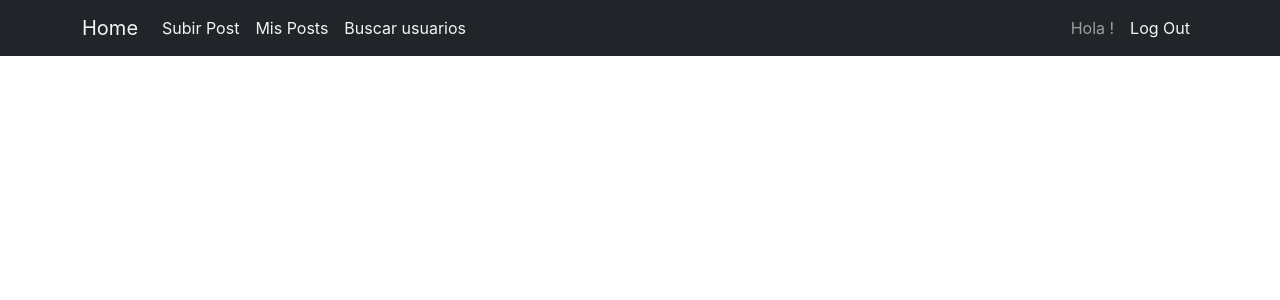
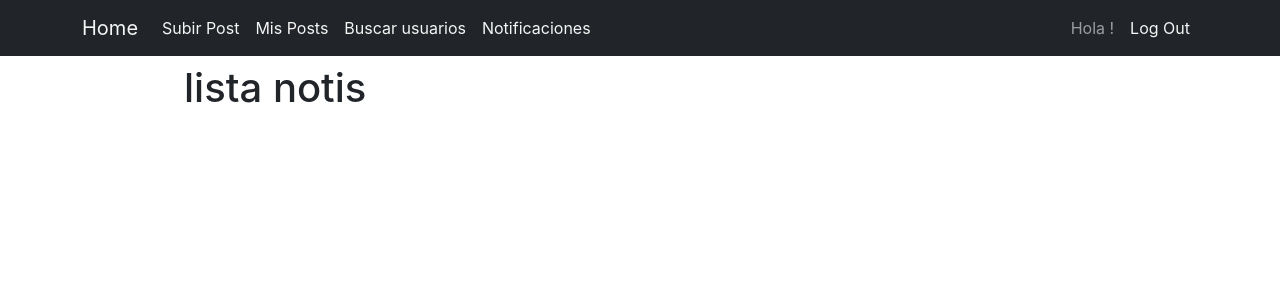
Before and after one commit to luanaselena/kafka-view, a React (Create React App) app in the folder cliente-kafka/: page /notificaciones in a window 1280 px wide. Shown: the top 300 px of the page. Built offline with nearby package versions, Linux system fonts and the light colour scheme; no server answers.

Commit message:
notificaciones menu

```diff
--- a/cliente-kafka/src/App.js
+++ b/cliente-kafka/src/App.js
@@ -7,6 +7,7 @@ import PostsPropios from "./components/ui/PostsPropios";
 import Navegacion from "./components/ui/Navegacion";
 import Posts from "./components/ui/Posts";
 import SubirPost from "./components/ui/SubirPost";
+import Notificaciones from "./components/ui/Notificaciones";
 
 function App() {
 	return (
@@ -23,7 +24,10 @@ function App() {
           <Route path="/signup">
 						<SignUp />
 					</Route>
-          <Route path="/busquedausuarios">
+					<Route path="/notificaciones">
+						<Notificaciones />
+					</Route>
+          			<Route path="/busquedausuarios">
 						<BusquedaUsuarios />
 					</Route>
 					<Route path="/posts">
--- a/cliente-kafka/src/components/ui/Navegacion.js
+++ b/cliente-kafka/src/components/ui/Navegacion.js
@@ -44,6 +44,11 @@ const Navegacion = () => {
 							Buscar usuarios
 						</Link>
 					</Nav.Link>
+					<Nav.Link>
+						<Link to="/notificaciones" className="link">
+							Notificaciones
+						</Link>
+					</Nav.Link>
 				</Nav>
 
 				<Nav className="mr-auto">
--- /dev/null
+++ b/cliente-kafka/src/components/ui/Notificaciones.js
@@ -0,0 +1,69 @@
+import React, { useState, useEffect } from "react";
+import Container from "@material-ui/core/Container";
+import { makeStyles } from "@material-ui/core/styles";
+import Grid from "@material-ui/core/Grid";
+import TextField from "@material-ui/core/TextField";
+import Button from "@material-ui/core/Button";
+import Row from "react-bootstrap/Row";
+import Col from "react-bootstrap/Col";
+import { apiAxios } from "../../config/axios";
+import { useHistory } from "react-router-dom";
+import Navegacion from "./Navegacion";
+
+const useStyles = makeStyles((theme) => ({
+	root: {
+		flexGrow: 1,
+	},
+}));
+
+const Notificaciones = () => {
+    const classes = useStyles();
+	let history = useHistory();
+
+    const usernameSesion = localStorage.getItem("usuario");
+	//Si el usuario no esta logueado no puede entrar a la pagina
+	if (usernameSesion === "" || usernameSesion === undefined){
+		history.push("/signin");
+	}
+
+    const [notifLikes, setNotifLikes] = useState([]);
+    const [notifFollowers, setFollowers] = useState([]);
+
+    const fetchApi = async () => {
+		const notifLikes = await apiAxios.get("http://localhost:8080/likes");
+		setNotifLikes(notifLikes.data);
+
+		const notifFollowers = await apiAxios.get("http://localhost:8080/getFollowers");
+		setFollowers(notifFollowers.data);
+
+	};
+
+    useEffect(() => {
+		fetchApi();
+	// eslint-disable-next-line react-hooks/exhaustive-deps
+	}, []);
+
+    return(
+<div className={classes.root}>
+			<Container maxWidth="md">
+				<Grid container spacing={3}>
+					<Grid item xs={12}>
+						<h1 className={classes.paper}>lista notis</h1>
+					</Grid>
+					<Grid item xs={12}>
+						<Grid
+							container
+							direction="column"
+							justifyContent="space-between"
+							alignItems="center"
+						>
+						</Grid>
+					</Grid>
+				</Grid>
+			</Container>
+		</div>
+    );
+
+};
+
+export default Notificaciones;
```
